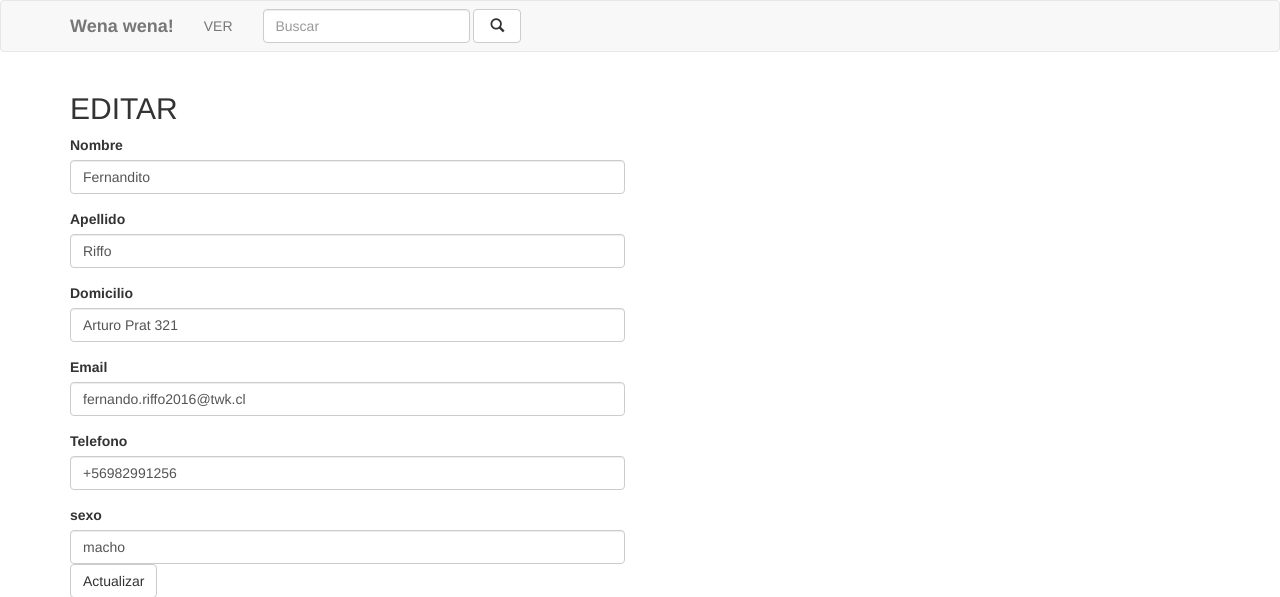
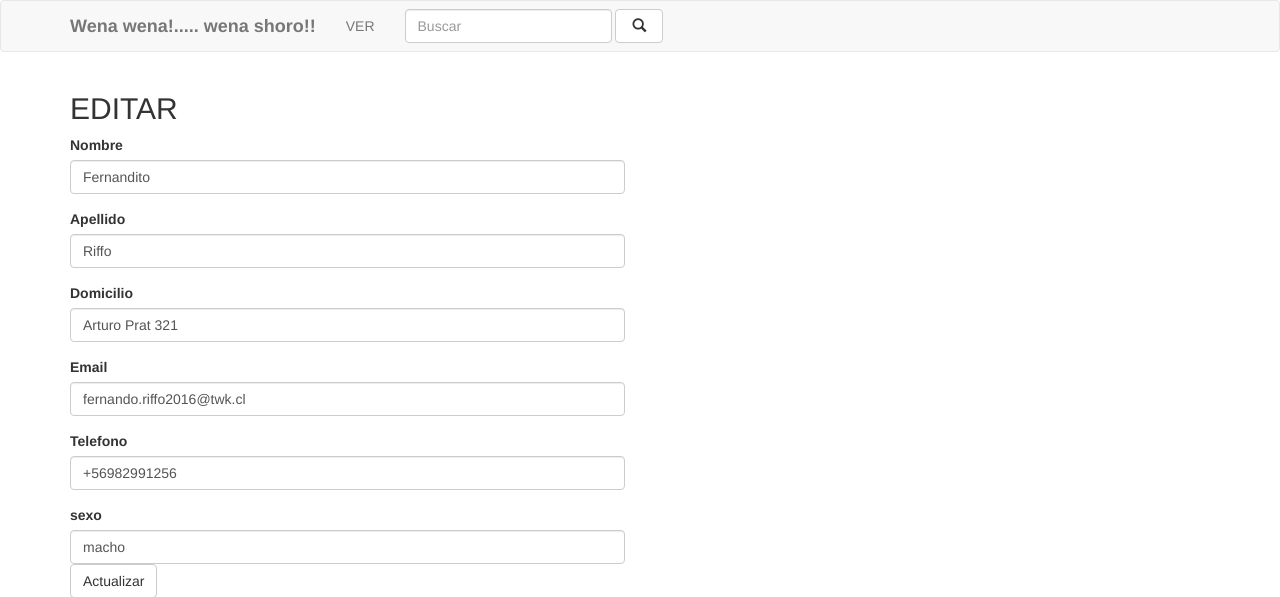
Before and after one commit to dfhs1994/CRUD, a PHP site: page /editar.php?id=1 in a window 1280 px wide. Shown: the top 597 px of the page. Run offline with PHP 8.4, Linux system fonts and the light colour scheme; data comes from the database, SQL or seed files in the repository.

Commit message:
respuesta a mick

```diff
--- a/crudphp/php/conexion.php
+++ b/crudphp/php/conexion.php
@@ -1,7 +1,7 @@
 <?php
 $host="localhost";
 $user="root";
-$password="1234";
+$password="";
 $db="crud1";
 $con = new mysqli($host,$user,$password,$db);
 
--- a/crudphp/php/navbar.php
+++ b/crudphp/php/navbar.php
@@ -8,7 +8,7 @@
       <span class="icon-bar"></span>
       <span class="icon-bar"></span>
     </button>
-    <a class="navbar-brand" href="./"><b>Wena wena!</b></a>
+    <a class="navbar-brand" href="./"><b>Wena wena!..... wena shoro!!</b></a>
   </div>
 
   <!-- Collect the nav links, forms, and other content for toggling -->
```
